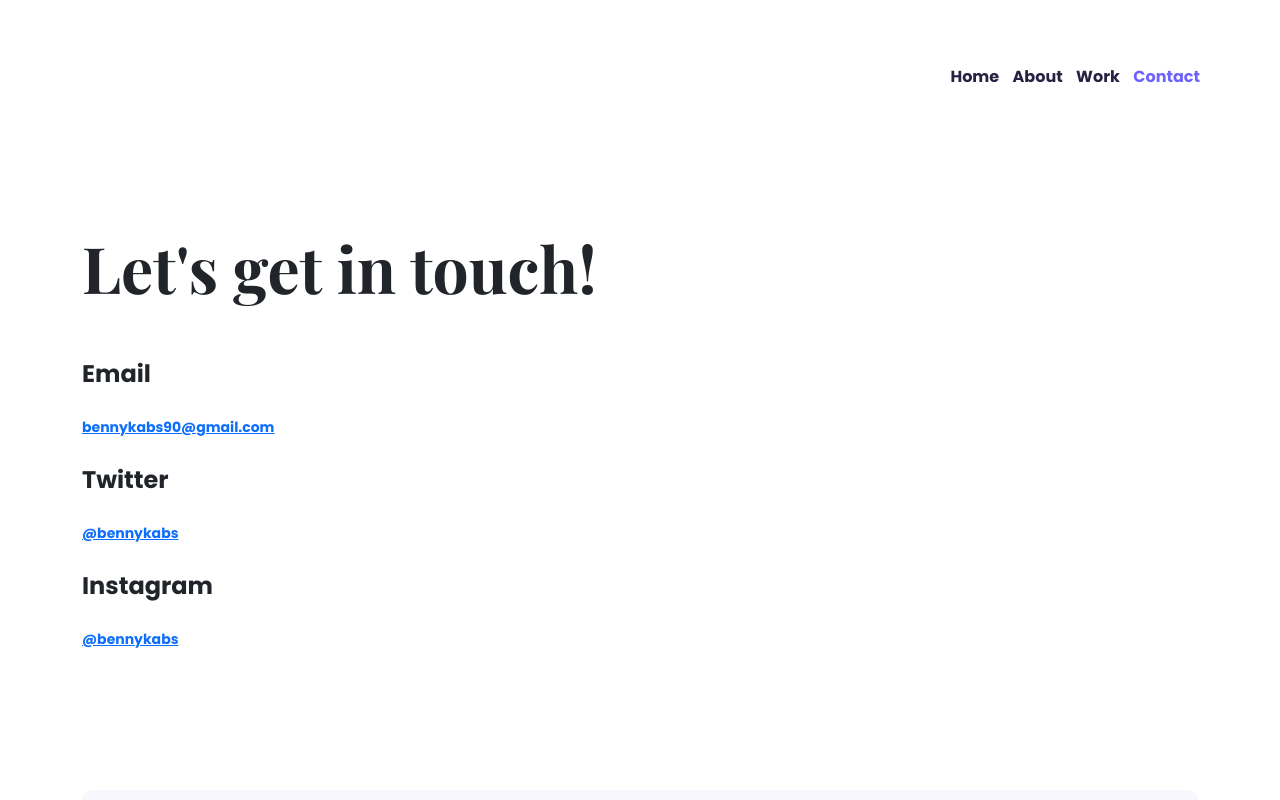
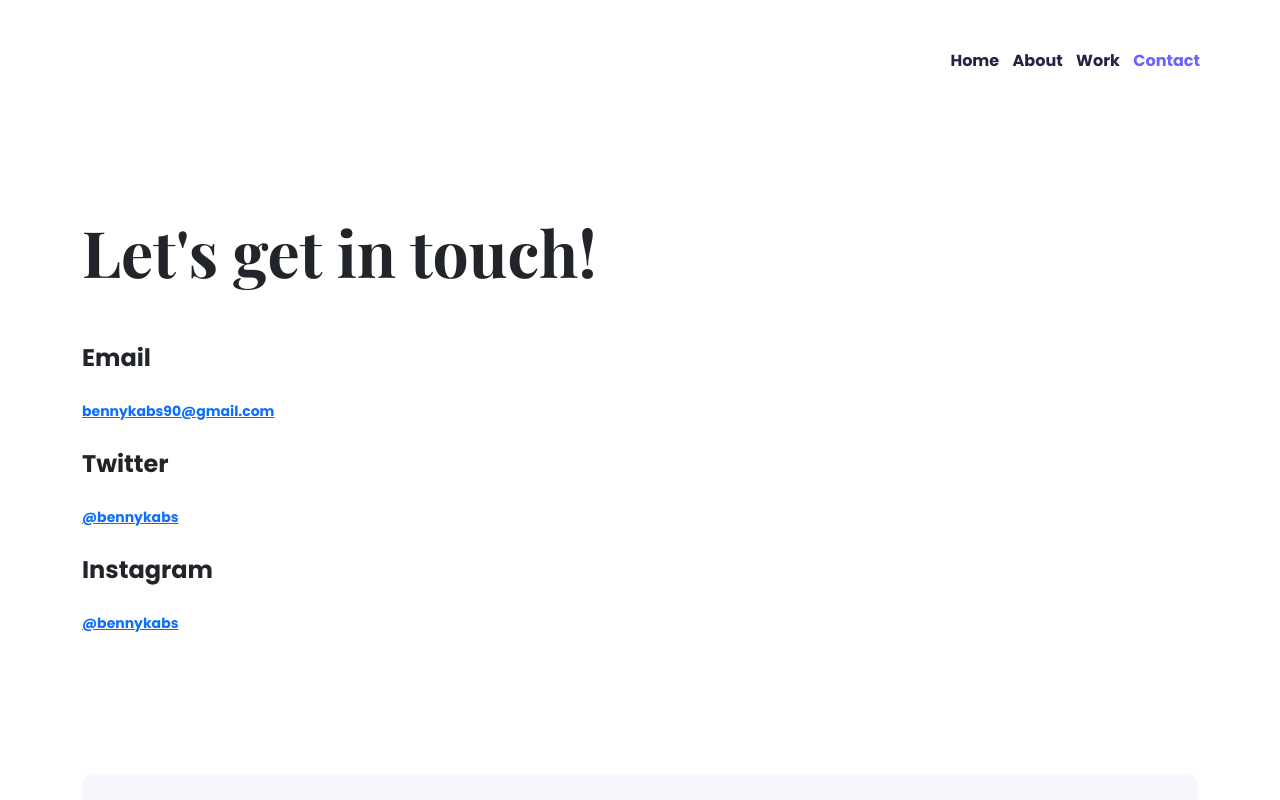
Before and after one commit to bennikabs/portfolio-project, a plain HTML site: page contact.html in a window 1280 px wide. Shown: the top 800 px of the page. Drawn offline with nearby package versions, Linux system fonts and the light colour scheme.

```diff
--- a/contact.html
+++ b/contact.html
@@ -45,7 +45,7 @@
         </div>
       </a>
     <div class="container">
-      <nav class="d-flex justify-content-end mt-3">
+      <nav class="d-flex justify-content-end">
         <ul>
           <li>
             <a href="/index.html" title="Homepage">Home</a>
```
